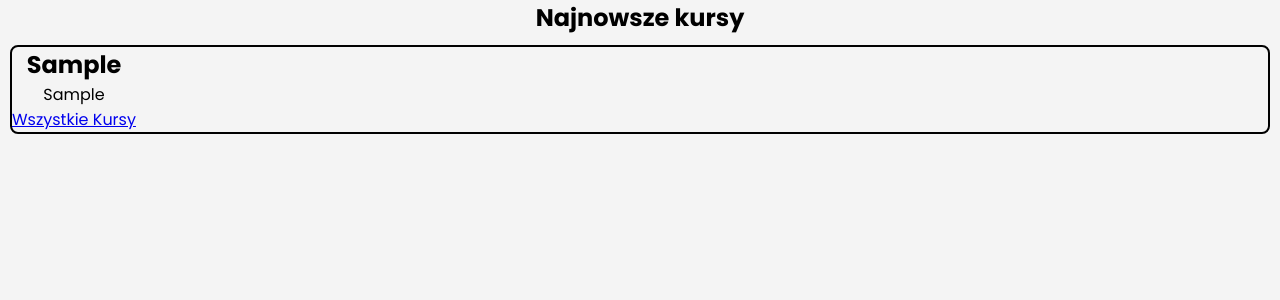
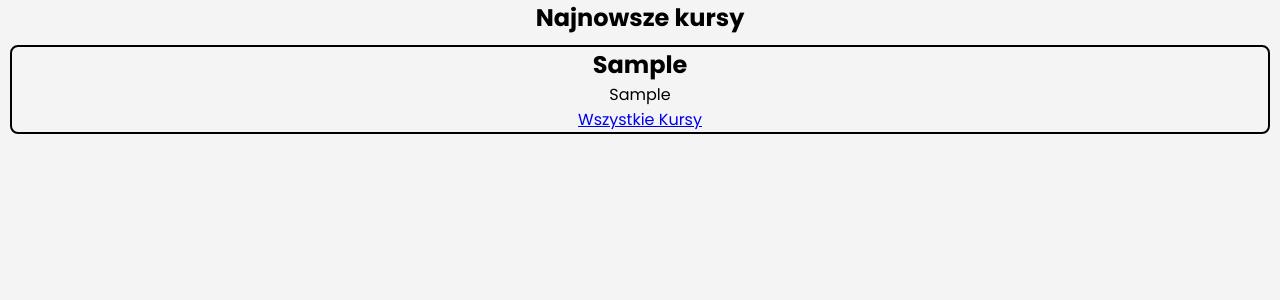
Before and after one commit to bubliks7/e-learning-portal, a Django app: page / in a window 1280 px wide. Shown: the part 153-453 px from the top of the page. Run offline with Django 4.2, Linux system fonts and the light colour scheme; tables that the repository leaves empty hold one stand-in row (values such as "Sample post").

Commit message:
added styles

```diff
--- a/portal/static/portal/style.css
+++ b/portal/static/portal/style.css
@@ -61,7 +61,7 @@ header {
 
 .new_courses .courseFor {
     display: flex;
-    justify-content: stretch;
+    justify-content: space-evenly;
     border: 2px solid black;
     border-radius: 8px;
     margin: 10px;
```
